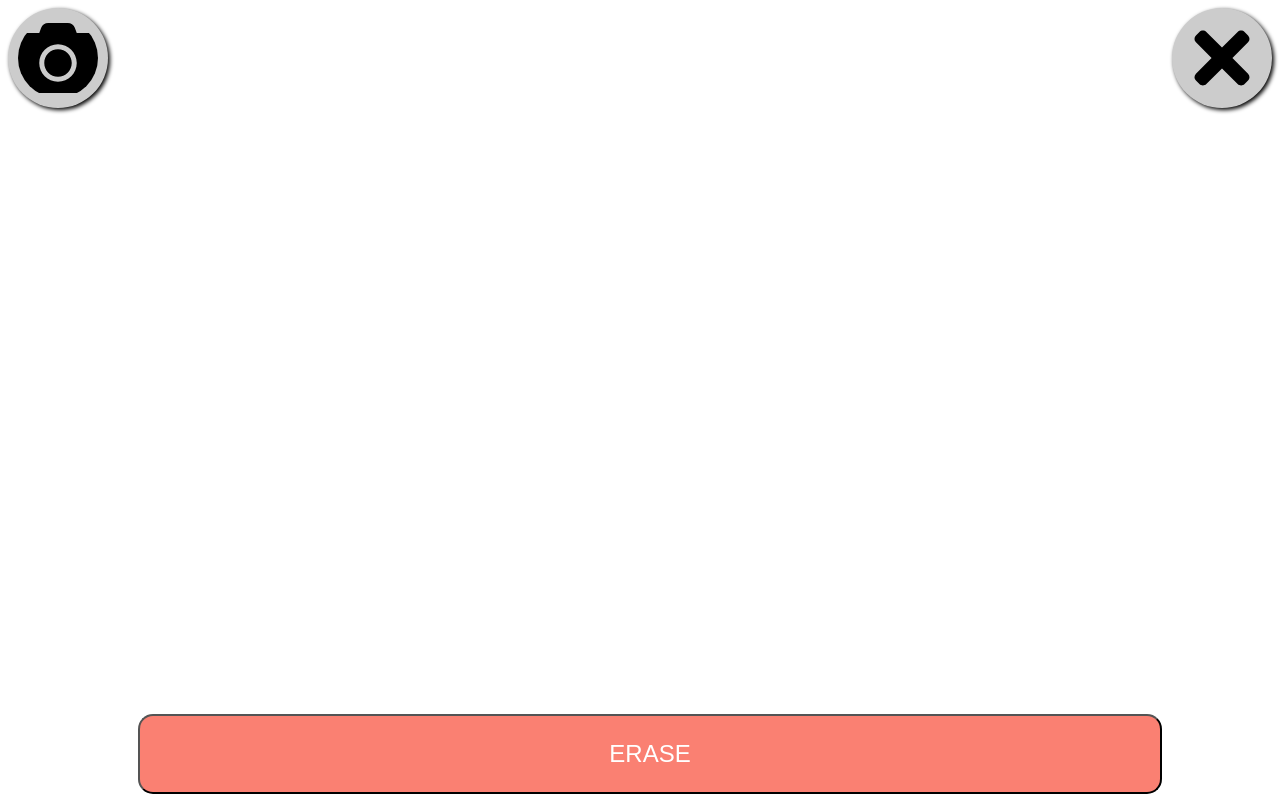
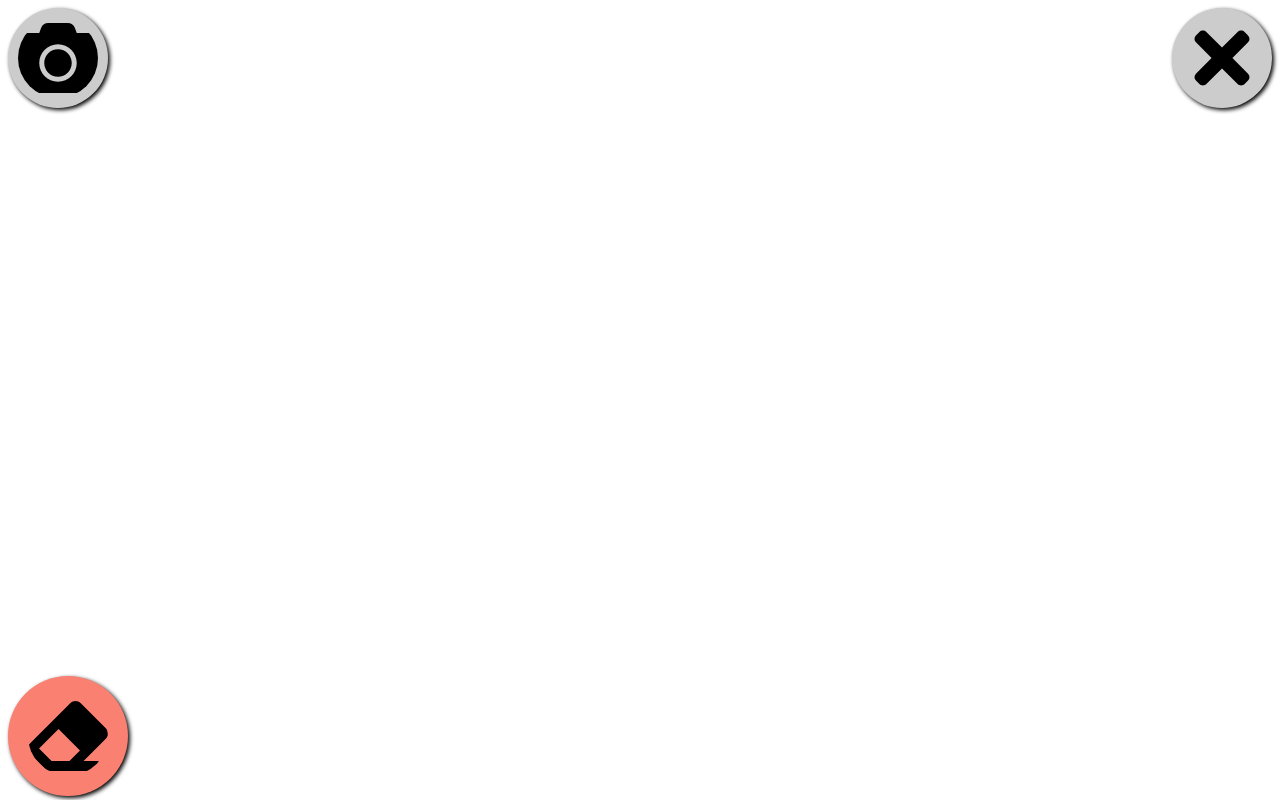
Before and after one commit to ekirbs/react-canvas, a React (Create React App) app: page / in a window 1280 px wide. Both pictures are taken after a click on the icon 1222 px from the left and 58 px from the top of the page. Built offline with nearby package versions, Linux system fonts and the light colour scheme.

Commit message:
basic styling on erase button

```diff
--- a/src/App.js
+++ b/src/App.js
@@ -3,7 +3,7 @@ import './App.css';
 import {
   Canvas,
   Fullscreen,
-  Options,
+  OptionsBtn,
   EraseBtn,
   ScreenshotBtn
 } from "./components";
@@ -33,7 +33,7 @@ function App() {
     <div className="App">
       <Fullscreen toggleFullscreenCallback={toggleFullscreen} />
       <Canvas resizeOnFullscreen={isFullscreen} />
-      <Options toggleOptions={toggleOptions} />
+      <OptionsBtn toggleOptions={toggleOptions} />
       {optionsVisible && (
         <>
           <EraseBtn />
--- a/src/components/EraseBtn/erasebtn.css
+++ b/src/components/EraseBtn/erasebtn.css
@@ -8,11 +8,27 @@
   cursor: pointer;
   text-transform: uppercase;
   bottom: 0;
+  position: absolute;
   width: 80vw;
   height: 10vh;
   /* display: block; */
-  position: absolute;
   left: 50%;
   transform: translateX(-50%);
   z-index: 9999;
+  box-shadow: 2px 2px 4px black;
 }
+
+.eraseBtn {
+  position: absolute;
+  bottom: 1vh;
+  left: 1vh;
+  padding: 20px;
+  background-color: salmon;
+  border-radius: 50%;
+  border: none;
+  cursor: pointer;
+  height: 10vh;
+  width: 10vh;
+  z-index: 9999;
+  box-shadow: 2px 2px 4px black;
+}
--- a/src/components/EraseBtn/index.js
+++ b/src/components/EraseBtn/index.js
@@ -1,4 +1,5 @@
 import React from 'react';
+import { FaEraser } from "react-icons/fa";
 import './erasebtn.css';
 
 function EraseBtn() {
@@ -10,9 +11,7 @@ function EraseBtn() {
 
   return (
     <>
-      <button id="erase" onClick={clearCanvas}>
-        ERASE
-      </button>
+      <FaEraser className="eraseBtn" onClick={clearCanvas} />
     </>
   );
 }
--- a/src/components/index.js
+++ b/src/components/index.js
@@ -1,5 +1,5 @@
 export { default as Canvas } from "./Canvas";
 export { default as Fullscreen } from "./Fullscreen";
-export { default as Options } from "./Options";
+export { default as OptionsBtn } from "./OptionsBtn";
 export { default as EraseBtn } from "./EraseBtn";
 export { default as ScreenshotBtn } from "./ScreenshotBtn";
```
Also changed, not shown: src/components/OptionsBtn/index.js (renamed from src/components/Options/index.js), src/components/OptionsBtn/optionsbtn.css (renamed from src/components/Options/optionsbtn.css).
